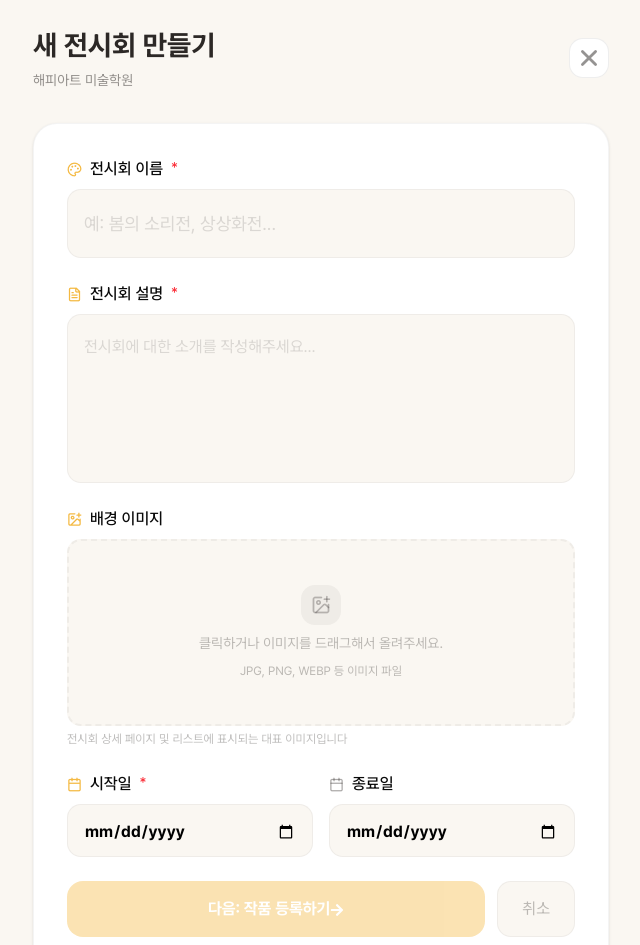
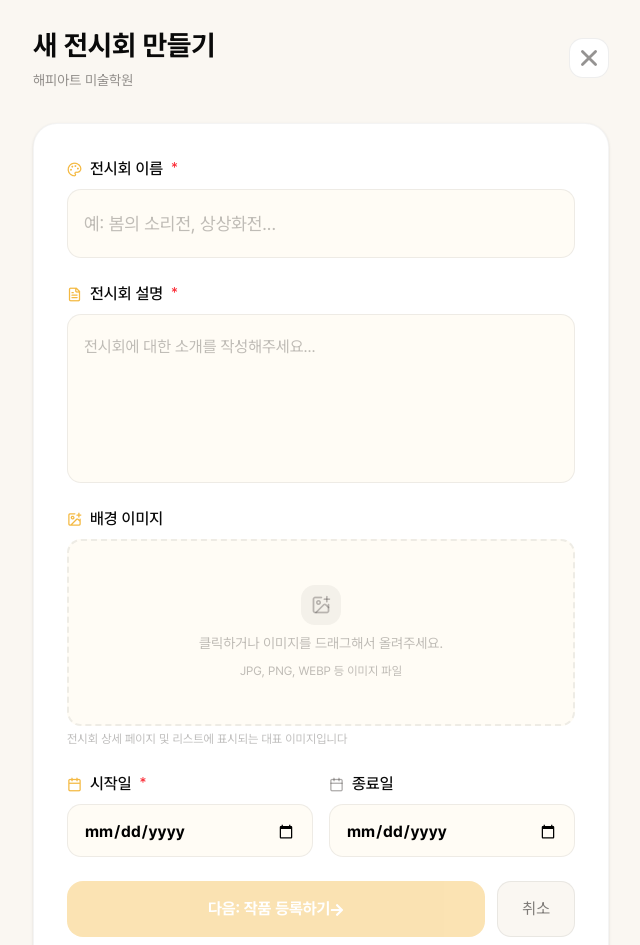
Before and after one commit to Kt-cloud-2nd-frontend-team-2/Frontend, a Next.js app: page /gallery/create in a window 1280 px wide. Shown: the part 80-1025 px from the top of the page, without its empty margins (319-959 px from the left). Built offline with nearby package versions, Linux system fonts and the light colour scheme.

Commit message:
design: global.css Theme 에서 정의된 색상 클래스로 변경

```diff
--- a/src/app/gallery/create/page.tsx
+++ b/src/app/gallery/create/page.tsx
@@ -39,16 +39,16 @@ export default function GalleryCreatePage() {
         <div className={'flex w-full max-w-[576px] flex-col gap-[32px]'}>
           <div className={'flex items-center justify-between'}>
             <div className={'flex flex-col gap-1'}>
-              <p className={'text-[28px] font-bold text-[#2C2826]'}>
+              <p className={'text-secondary] text-[28px] font-bold'}>
                 새 전시회 만들기
               </p>
-              <p className={'text-[14px] text-[#2C282680]'}>
+              <p className={'text-secondary/50 text-[14px]'}>
                 해피아트 미술학원
               </p>
             </div>
             <div
               className={
-                'flex h-10 w-10 cursor-pointer rounded-[14px] border border-[#2C282614] bg-white text-[#2C282680] duration-200 hover:font-bold hover:text-black'
+                'border-secondary/8 text-secondary/50 flex h-10 w-10 cursor-pointer rounded-[14px] border bg-white duration-200 hover:font-bold hover:text-black'
               }
             >
               <IoClose className={'m-auto text-3xl'} />
@@ -57,7 +57,7 @@ export default function GalleryCreatePage() {
           <form onSubmit={handleSubmit(submitHandler)}>
             <div
               className={
-                'flex w-full flex-col gap-6 rounded-[24px] border border-[#2C28260D] bg-white p-[33px] shadow-sm'
+                'border-secondary/5 flex w-full flex-col gap-6 rounded-[24px] border bg-white p-[33px] shadow-sm'
               }
             >
               <CreateGalleryFormWrapper
@@ -155,14 +155,14 @@ export default function GalleryCreatePage() {
                 <button
                   type="submit"
                   disabled={!isValid}
-                  className={`flex-1 rounded-[16px] bg-[#F4B942] text-[16px] font-bold text-white disabled:opacity-40`}
+                  className={`bg-primary flex-1 rounded-[16px] text-[16px] font-bold text-white disabled:opacity-40`}
                 >
                   다음: 작품 등록하기
                   <FaArrowRight className={'m-auto inline text-sm'} />
                 </button>
                 <button
                   className={
-                    'rounded-[14px] border border-[#2C28260D] bg-[#FAF7F2] px-6 text-[16px] text-[#2C28264D]'
+                    'border-secondary/8 text-secondary/60 rounded-[14px] border bg-[#FAF7F2] px-6 text-[16px]'
                   }
                 >
                   취소
--- a/src/components/galleryCreate/FormWrapper.tsx
+++ b/src/components/galleryCreate/FormWrapper.tsx
@@ -27,7 +27,7 @@ export default function CreateGalleryFormWrapper({
         {required && <span className={'text-[14px] text-red-500'}>*</span>}
       </p>
       <div
-        className={`rounded-[14px] border border-[#2C28260D] bg-[#FAF7F2] px-4 py-5 text-[18px] text-[#2C28264D] ${className}`}
+        className={`border-secondary/8 text-secondary/60 bg-primary/5 rounded-[14px] border px-4 py-5 text-[18px] ${className}`}
       >
         {children}
       </div>
```
